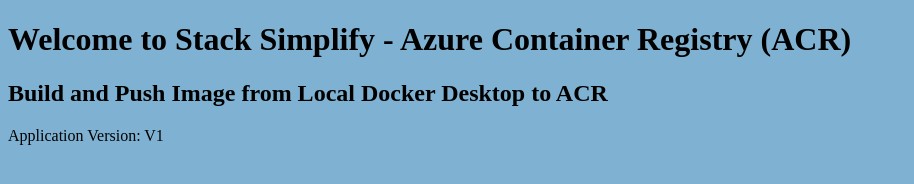
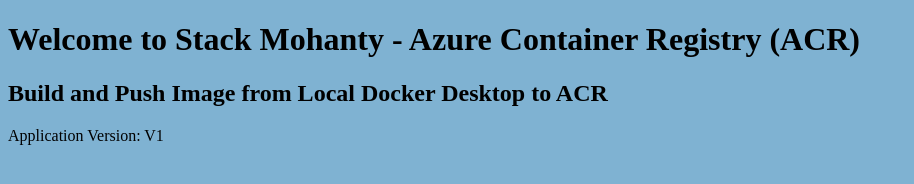
Before and after one commit to akhayamohanty/Azure-Container-Registry-ACR, a plain HTML site: page 18-01-ACR-attach-to-AKS/docker-manifests/index.html in a window 1280 px wide. Shown: the whole page, without its empty margins (0-914 px from the left). Drawn offline with Linux system fonts and the light colour scheme.

Commit message:
working code

```diff
--- a/18-01-ACR-attach-to-AKS/docker-manifests/index.html
+++ b/18-01-ACR-attach-to-AKS/docker-manifests/index.html
@@ -1,7 +1,7 @@
 <!DOCTYPE html>
 <html>
    <body style="background-color:rgb(127, 178, 210);">
-      <h1>Welcome to Stack Simplify - Azure Container Registry (ACR)</h1>
+      <h1>Welcome to Stack Mohanty - Azure Container Registry (ACR)</h1>
       <h2>Build and Push Image from Local Docker Desktop to ACR</h2>
       <p>Application Version: V1</p>
    </body>
```
Also changed, not shown: steps-acr-aks-deploy.txt (added), 1 other file.
